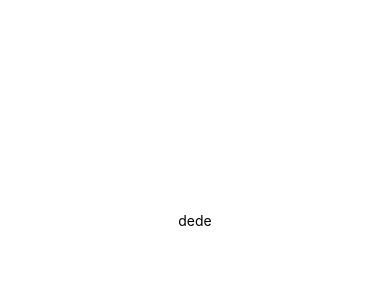
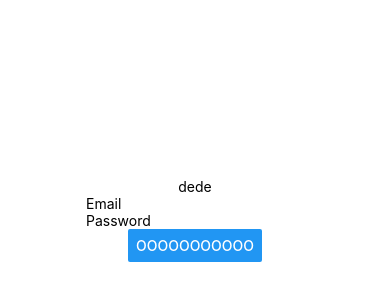
Before and after one commit to youngconnorr/moodify, a React Native app: screen / in a window 390 px wide. Shown: the part 202-502 px from the top of the page. Built offline with nearby package versions, Linux system fonts and the light colour scheme.

Commit message:
login setup

```diff
--- /dev/null
+++ b/firebase.js
@@ -0,0 +1,22 @@
+// Import the functions you need from the SDKs you need
+import { initializeApp } from "firebase/app";
+// TODO: Add SDKs for Firebase products that you want to use
+// https://firebase.google.com/docs/web/setup#available-libraries
+
+import { getAuth } from "firebase/auth";
+
+// Your web app's Firebase configuration
+const firebaseConfig = {
+  apiKey: "AIzaSyD3h-3bZJ1fI2oFzY37guoFpeipgXnj_fc",
+  authDomain: "volleyball-63110.firebaseapp.com",
+  projectId: "volleyball-63110",
+  storageBucket: "volleyball-63110.firebasestorage.app",
+  messagingSenderId: "684631958589",
+  appId: "1:684631958589:web:4443e80a057c73604e7654"
+};
+
+// Initialize Firebase
+const app = initializeApp(firebaseConfig);
+const auth = getAuth(app);
+
+export { app, auth }
--- a/package.json
+++ b/package.json
@@ -15,6 +15,7 @@
     "@supabase/supabase-js": "^2.47.16",
     "expo": "~52.0.25",
     "expo-status-bar": "~2.0.1",
+    "firebase": "^11.2.0",
     "react": "18.3.1",
     "react-native": "0.76.6",
     "react-native-gesture-handler": "~2.20.2",
--- a/screens/LoginScreen.jsx
+++ b/screens/LoginScreen.jsx
@@ -1,9 +1,33 @@
-import { View, Text, StyleSheet } from "react-native";
+import { useState } from "react"
+import { View, Text, StyleSheet, Button, TextInput } from "react-native";
+import { auth } from '../firebase'
+
+import { createUserWithEmailAndPassword, signInWithEmailAndPassword } from "firebase/auth";
 
 const LoginScreen = () => {
+  const [email, setEmail] = useState("")
+  const [password, setPassword] = useState("")
+
+  const handleLogin = () => {
+    alert('attempt login')
+    signInWithEmailAndPassword(auth, email, password)
+      .then((userCredential) => {
+        // Signed in
+        const user = userCredential.user;
+        alert("successful login")
+      })
+      .catch((error) => {
+        const errorCode = error.code;
+        const errorMessage = error.message;
+        alert("login failed")
+      });
+  };
   return (
     <View style={styles.container}>
       <Text>dede</Text>
+      <TextInput placeholder="Email" value={email} onChangeText={text => setEmail(text)}/>
+      <TextInput placeholder="Password" value={password} onChangeText={text => setPassword(text)}/>
+      <Button title={"OOOOOOOOOOO"} onPress={handleLogin}></Button>
     </View>
   );
 };
```
Also changed, not shown: 1 other file (tests, documents, lock files or other folders).
